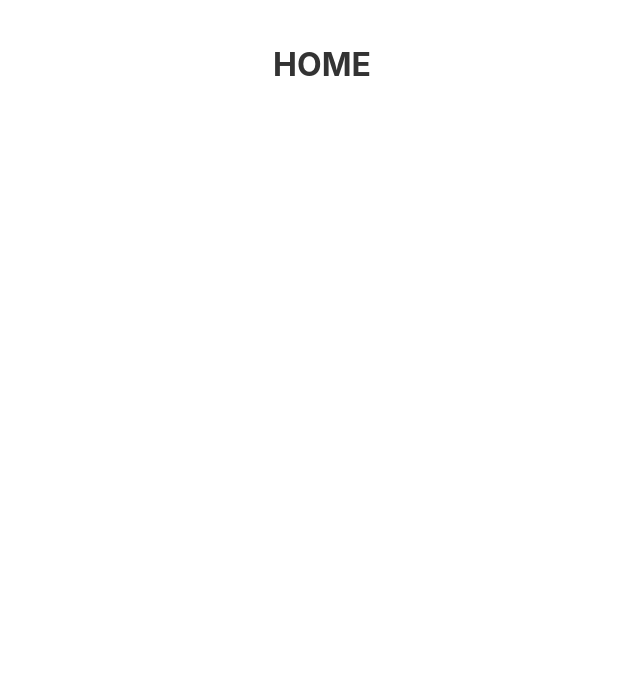
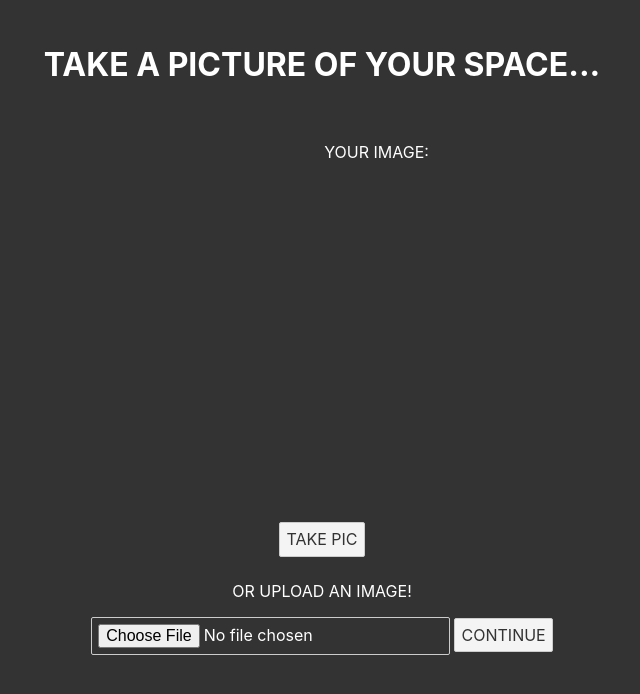
Before and after one commit to samhith-kakarla/Flicc.AI, a Svelte app in the folder frontend/: page / in a window 1280 px wide. Shown: the top 694 px of the page, without its empty margins (318-958 px from the left). Built offline with nearby package versions, Linux system fonts and the light colour scheme; no server answers.

Commit message:
Created Home and Setup Pages

```diff
--- a/frontend/public/global.css
+++ b/frontend/public/global.css
@@ -5,11 +5,12 @@ html, body {
 }
 
 body {
-	color: #333;
+	color: white;
 	margin: 0;
 	padding: 8px;
 	box-sizing: border-box;
 	font-family: -apple-system, BlinkMacSystemFont, "Segoe UI", Roboto, Oxygen-Sans, Ubuntu, Cantarell, "Helvetica Neue", sans-serif;
+	background-color: #333;
 }
 
 a {
--- a/frontend/src/App.svelte
+++ b/frontend/src/App.svelte
@@ -8,7 +8,10 @@
 </script>
 
 <main>
-	<Home></Home>
+	<!-- <Home></Home> -->
+	<Setup></Setup>
+	<!-- <Loading></Loading>
+	<Dashboard></Dashboard> -->
 </main>
 
 <style>
--- a/frontend/src/pages/Home.svelte
+++ b/frontend/src/pages/Home.svelte
@@ -1,11 +1,50 @@
 <script>
+    // STATE
+    let name;
+
+    // METHODS
+
 
 </script>
 
 <main>
-    <h1>HOME</h1>
+    <img src="images/flicclogo.PNG" alt="" class="icon-logo"> <br />
+    <img src="images/flicctextlogo.PNG" alt="" class="text-logo">
+    <h3 class="header">Designing the perfect home theater system for you!</h3>
+    <p class="name-input-label">ENTER YOUR NAME TO GET STARTED</p>
+    <div>
+        <input type="text" class="name-input" bind:value={name}>
+        <button class="go">GO!</button>
+    </div>
 </main>
 
 <style>
+    .icon-logo {
+        height: 250px;
+    }
 
+    .text-logo {
+        height: 100px;
+    }
+
+    .h1 {
+        height: 150px;
+    }
+
+    .header {
+
+    }
+
+    .name-input-label {
+
+    }
+
+    .name-input {
+
+    }
+
+    .go {
+        color: #421961;
+        font-weight: bold;
+    }
 </style>
--- a/frontend/src/pages/Setup.svelte
+++ b/frontend/src/pages/Setup.svelte
@@ -1,11 +1,74 @@
 <script>
+    // IMPORTS
+    import { onMount } from 'svelte';
+
+    // STATE
+    let camera;
+    let captureFile;
+    let canvas;
+    let context;
+    let width, height, ratio;
+
+    // METHODS
+    onMount(async () => {
+        try {
+            const stream = await navigator.mediaDevices.getUserMedia({ video: true });
+            camera.srcObject = stream;
+            camera.play();
+
+            canvas = document.querySelector('canvas');
+            context = canvas.getContext('2d');
+            context.fillRect(0, 0, width, height);
+
+            camera.addEventListener('loadedmetadata', function() {
+                ratio = camera.width / camera.height;
+                width = camera.width - 100;
+                height = parseInt(width / ratio, 10);
+                canvas.width = width;
+                canvas.height = height;
+            }, false);
+        } catch (error) {
+            console.log(error);
+            console.log("camera access denied");
+        }
+    });
+
+    function captureImage () {
+        context.fillRect(0, 0, width, height);
+        context.drawImage(camera, 0, 0, width, height);
+
+        captureFile = canvas.toDataURL('image/png');
+    }
 
 </script>
 
 <main>
-
+    <h1>TAKE A PICTURE OF YOUR SPACE...</h1>
+    <div>
+        <video bind:this={camera} width="400" height="280" kind="captions" class="camera" />
+        <div class="screenshot">
+            <p style="text-align: left">YOUR IMAGE: </p>
+            <canvas id="canvas" width="400" height="280" class="screenshot-canvas"></canvas>
+        </div>
+    </div>
+    <button on:click={captureImage}>TAKE PIC</button>
+    <p>OR UPLOAD AN IMAGE!</p>
+    <input type="file" accept="image/*" capture="user">
+    <button>CONTINUE</button>
 </main>
 
 <style>
+    .camera {
+        display: inline-block;
+        margin: 10px auto;
+    }
 
+    .screenshot {
+        display: inline-block;
+        margin: 20px;
+    }
+
+    .screenshot-canvas {
+        margin-bottom: 40px;
+    }
 </style>
```
Also changed, not shown: frontend/public/images/flicclogo.PNG (added), frontend/public/images/flicctextlogo.PNG (added).
